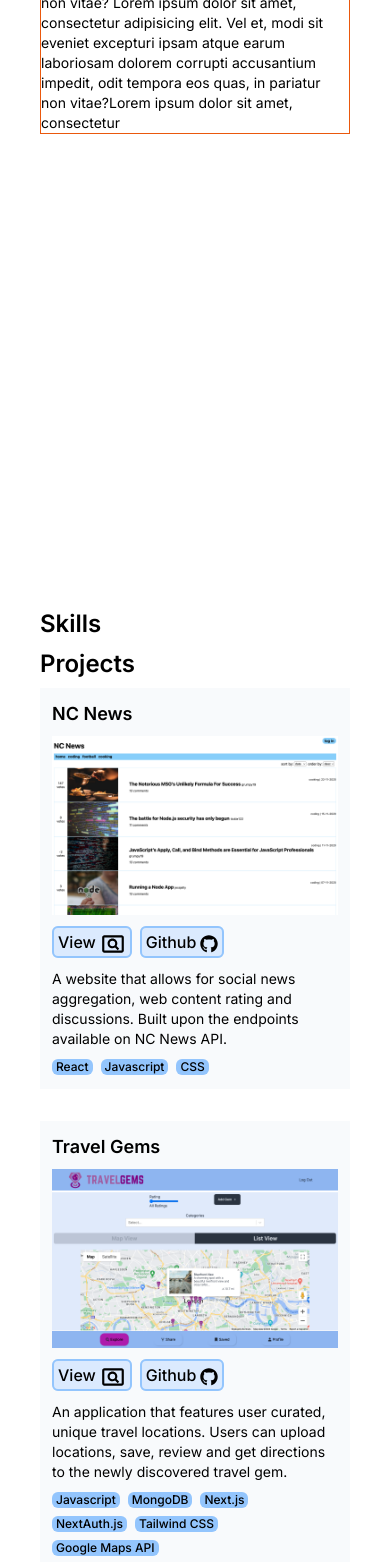
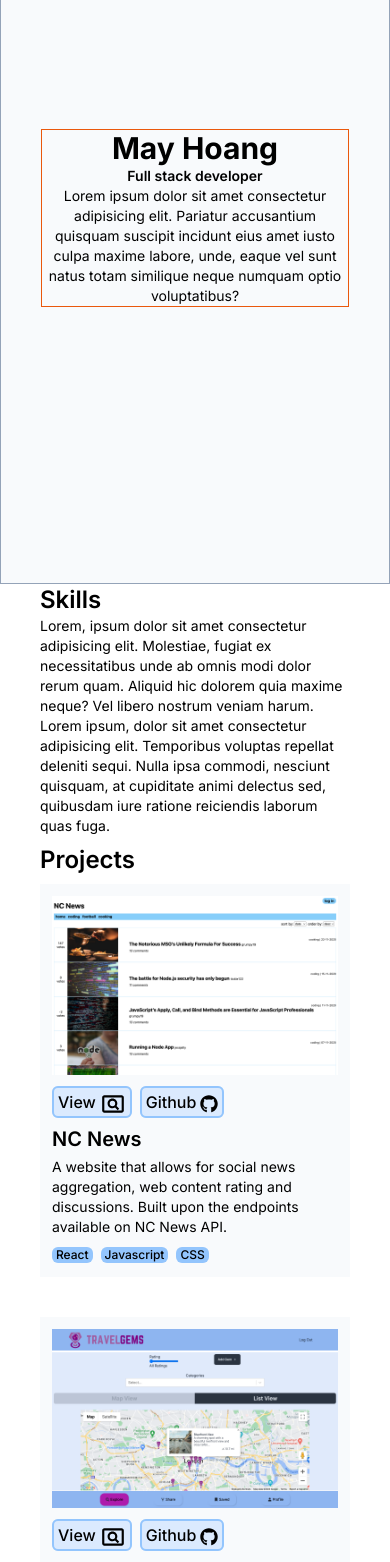
Before and after one commit to mxy-1/portfolio, a Next.js app: page / in a window 390 px wide. Shown: the part 260-1822 px from the top of the page. Built offline with nearby package versions, Linux system fonts and the light colour scheme.

Commit message:
add responsive to projects and update card styling

```diff
--- a/app/components/Hero.tsx
+++ b/app/components/Hero.tsx
@@ -1,10 +1,10 @@
 const Hero = () => {
 	return (
 		<section id='about'>
-			<div className='border border-orange-600'>
+			<div className='border border-orange-600 text-center'>
 				<h1 className="text-3xl font-bold">May Hoang</h1>
 				<p className="font-semibold">Full stack developer</p>
-				<p>About me... Lorem ipsum dolor sit amet, consectetur adipisicing elit. Vel et, modi sit eveniet excepturi ipsam atque earum laboriosam dolorem corrupti accusantium impedit, odit tempora eos quas, in pariatur non vitae? Lorem ipsum dolor sit amet, consectetur adipisicing elit. Vel et, modi sit eveniet excepturi ipsam atque earum laboriosam dolorem corrupti accusantium impedit, odit tempora eos quas, in pariatur non vitae?Lorem ipsum dolor sit amet, consectetur  </p>
+				<p>Lorem ipsum dolor sit amet consectetur adipisicing elit. Pariatur accusantium quisquam suscipit incidunt eius amet iusto culpa maxime labore, unde, eaque vel sunt natus totam similique neque numquam optio voluptatibus?</p>
 			</div>
 
 		</section>
--- a/app/components/Projects.tsx
+++ b/app/components/Projects.tsx
@@ -3,20 +3,23 @@
 import Link from 'next/link'
 import { FaGithub } from "react-icons/fa";
 import { MdOutlinePageview } from "react-icons/md";
-
+// flex-grow: 1;
+//     max-width: 46%;
+// 0px 0px 6px 2px rgb(106 131 146 / 17%)
 const Projects = () => {
 	return (
-		<section id="projects">
+		<section id="projects" className="px-10">
 			<h2 className="my-2">Projects</h2>
-			<div className="flex flex-wrap flex-row gap-8">
+			<div className="flex flex-wrap flex-row justify-between">
 				{
 					projects.map(project => (
-						<div key={project.title} className="max-w-80 p-3 bg-slate-50">
-							<h3>{project.title}</h3>
-							<Image src={project.imageSrc} width={500}
-								height={500} alt={`Image of ${project.imageSrc}`} className="my-2"/>
+						<div key={project.title} className="md:grow md:max-w-[48%] w-full p-3 bg-slate-50 mb-10">
+
+							<Image src={project.imageSrc} width={600}
+								height={500} alt={`Image of ${project.imageSrc}`} className="mb-2"/>
 							<Link href={project.demo} target="_blank" className="border-solid border-2 border-blue-300  p-1 text-base rounded-md bg-blue-100 hover:bg-blue-300 font-medium">View<MdOutlinePageview size="26px" className="inline ml-1 my-2"/></Link>
 							<Link href={project.source}  target="_blank" className="border-solid border-2 border-blue-300 p-1 text-base ml-2 rounded-md bg-blue-100  hover:bg-blue-300 font-medium">Github<FaGithub size="18px" className="inline ml-1"/></Link>
+							<h3>{project.title}</h3>
 							<p className="py-1">{project.description}</p>
 							<ul>
 								{project.skills.map(skill => (
--- a/app/components/Skills.tsx
+++ b/app/components/Skills.tsx
@@ -1,6 +1,10 @@
 const Skills = () => {
 	return (
-		<section id="skills"><h2>Skills</h2></section>
+		<section id="skills" className="px-10">
+			<h2>Skills</h2>
+		<p>Lorem, ipsum dolor sit amet consectetur adipisicing elit. Molestiae, fugiat ex necessitatibus unde ab omnis modi dolor rerum quam. Aliquid hic dolorem quia maxime neque? Vel libero nostrum veniam harum.</p>
+		<p>Lorem ipsum, dolor sit amet consectetur adipisicing elit. Temporibus voluptas repellat deleniti sequi. Nulla ipsa commodi, nesciunt quisquam, at cupiditate animi delectus sed, quibusdam iure ratione reiciendis laborum quas fuga.</p>
+		</section>
   )
 }
 
--- a/app/globals.css
+++ b/app/globals.css
@@ -27,7 +27,7 @@
     @apply text-2xl font-semibold
   }
   h3 {
-    @apply text-lg font-semibold
+    @apply text-xl font-semibold
   }
   p {
     @apply text-sm
--- a/app/page.tsx
+++ b/app/page.tsx
@@ -3,10 +3,11 @@
 import Projects from "./components/Projects";
 import Skills from "./components/Skills";
 
+//  className="px-10 py-6" add to divs instead
 export default function Home() {
     return (
-        <main className="px-10 py-6">
-            <div className="h-screen">
+        <main >
+            <div className="h-screen border border-slate-400 bg-slate-50 grid px-10 pt-10">
                 <Navbar />
                 <Hero />
             </div>
```
